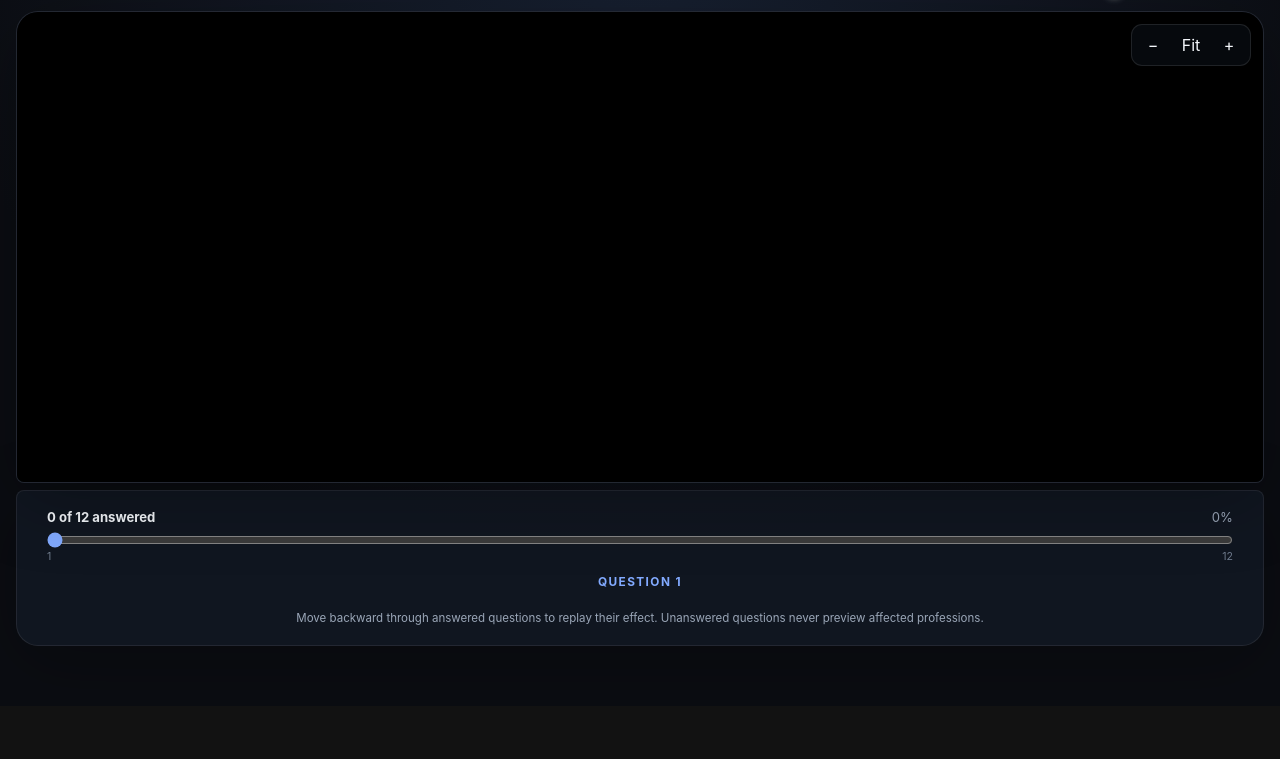
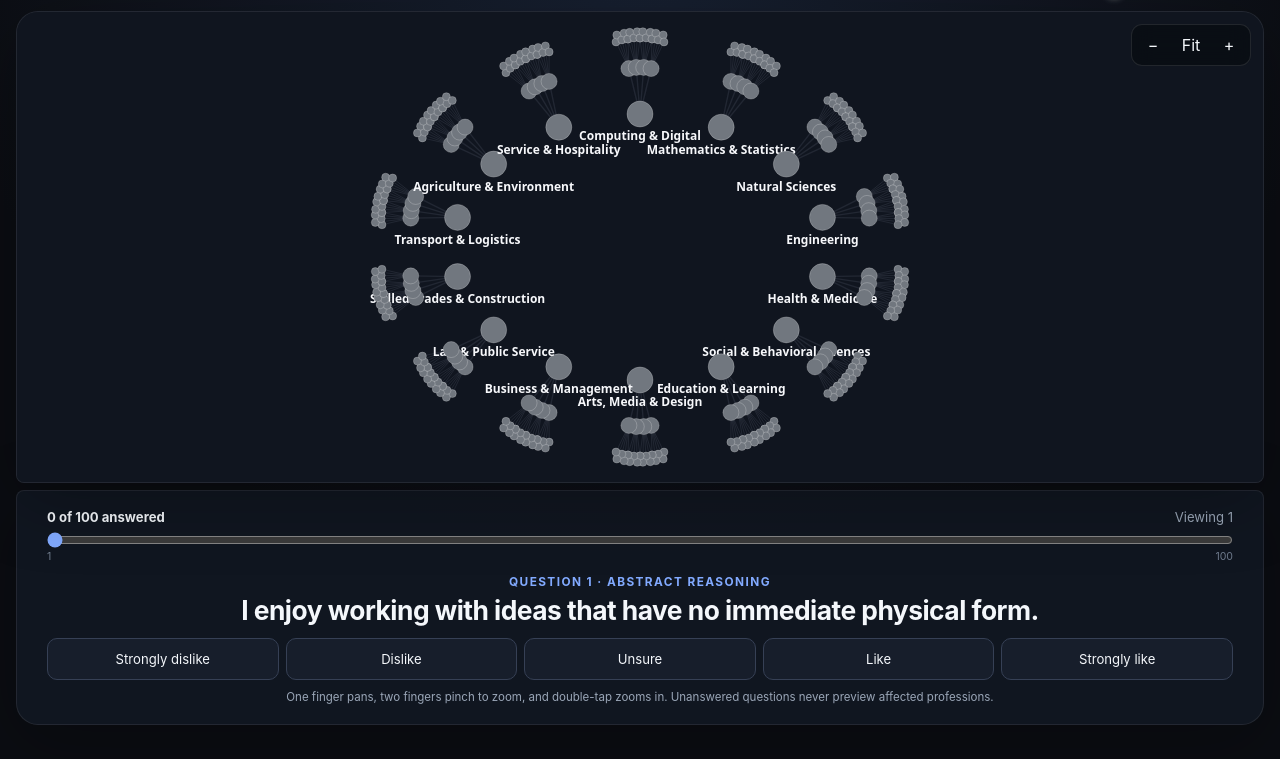
Before and after one commit to ionsphere/professional-graph, a plain HTML site: page index.html in a window 1280 px wide. Shown: the part 94-853 px from the top of the page. Before the commit the page ends 800 px from the top, so only its background shows below. Drawn offline with Linux system fonts and the light colour scheme.

Commit message:
Load expanded model and update assessment copy

```diff
--- a/index.html
+++ b/index.html
@@ -32,12 +32,12 @@
 
     <section class="assessment-card">
       <div class="progress-row">
-        <strong id="progressLabel">0 of 12 answered</strong>
-        <span id="progressPercent">0%</span>
+        <strong id="progressLabel">0 of 100 answered</strong>
+        <span id="progressPercent">Viewing 1</span>
       </div>
       <div class="question-slider-wrap">
-        <input id="questionSlider" class="question-slider" type="range" min="1" max="12" value="1" step="1" aria-label="Question navigation" />
-        <div class="slider-scale" aria-hidden="true"><span>1</span><span>12</span></div>
+        <input id="questionSlider" class="question-slider" type="range" min="1" max="100" value="1" step="1" aria-label="Question navigation" />
+        <div class="slider-scale" aria-hidden="true"><span>1</span><span>100</span></div>
       </div>
 
       <div class="question-copy">
@@ -46,10 +46,11 @@
       </div>
 
       <div id="answerButtons" class="answers" role="group" aria-label="Answer choices"></div>
-      <p class="interaction-note">Move backward through answered questions to replay their effect. Unanswered questions never preview affected professions.</p>
+      <p class="interaction-note">One finger pans, two fingers pinch to zoom, and double-tap zooms in. Unanswered questions never preview affected professions.</p>
     </section>
   </main>
 
+  <script src="model.js"></script>
   <script src="app.js"></script>
 </body>
 </html>
```
